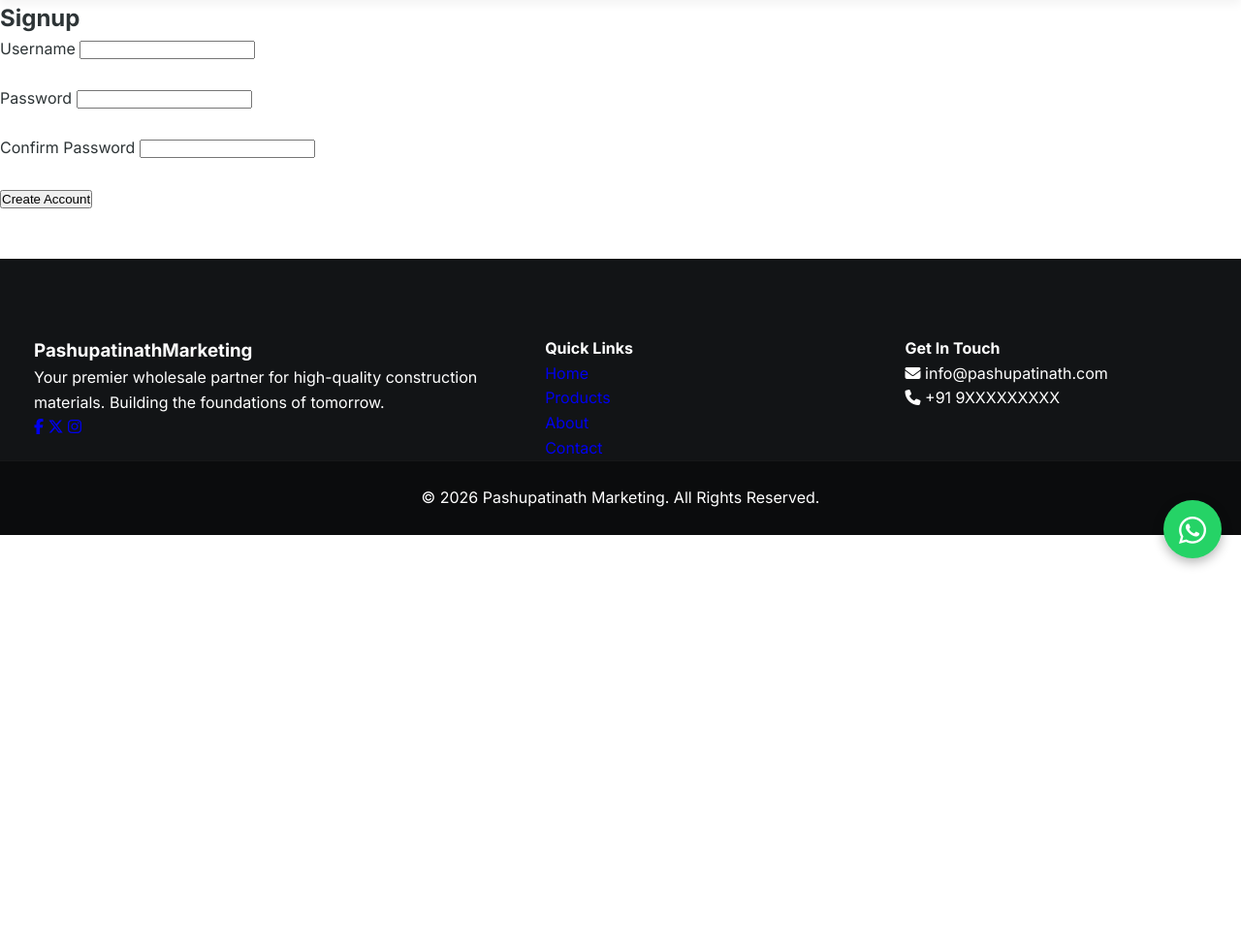
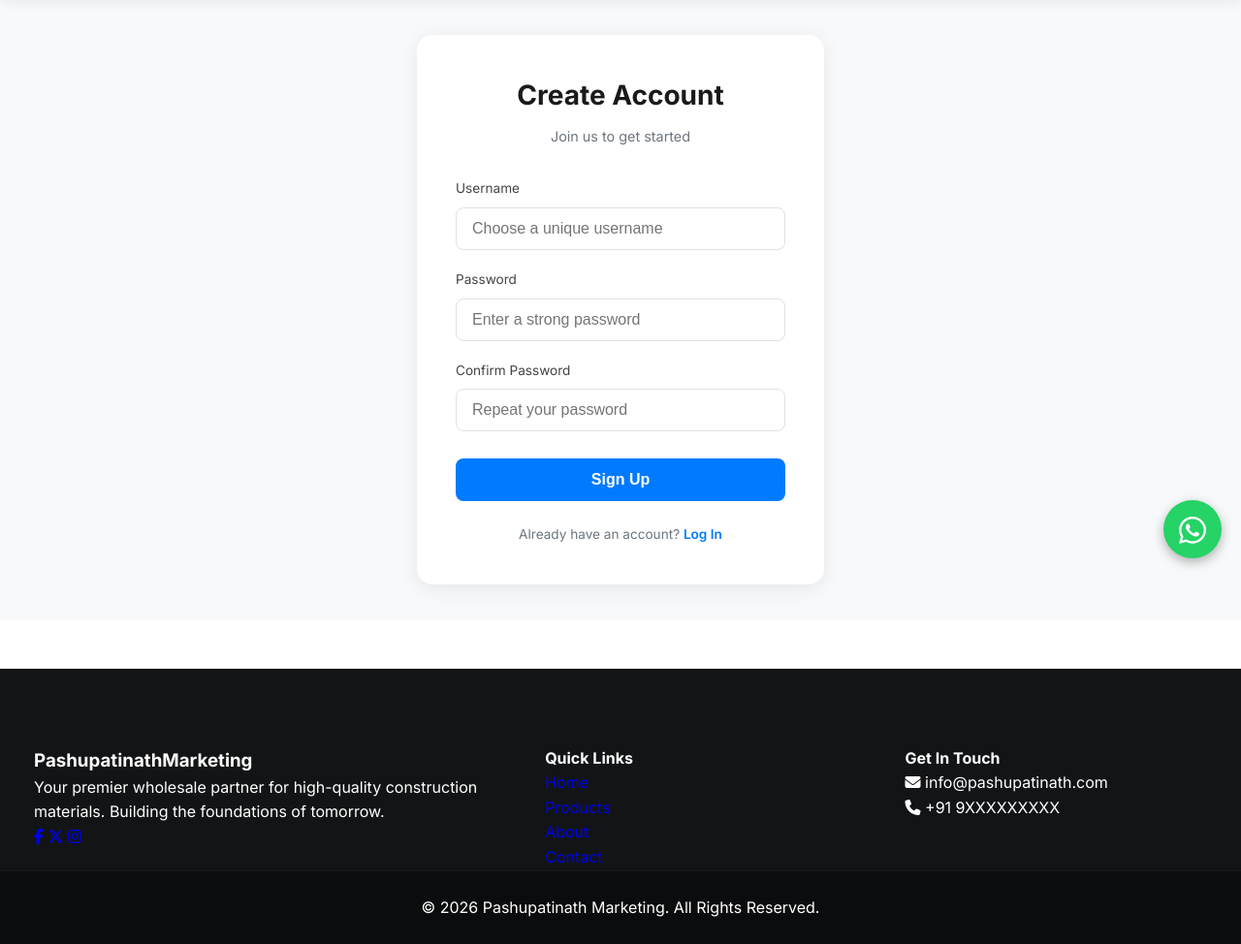
Before and after one commit to Omhursal45/hardware-shop-website, a Django app: template shop/templates/auth/signup.html in a window 1280 px wide. Shown: the part 204-1178 px from the top of the page at 97% size. Before the commit the page ends 789 px from the top, so only its background shows below. Run offline with Django 5.2, Linux system fonts and the light colour scheme; the template is opened without the code that fills it, so the values that code supplies are empty; some libraries are stand-ins or nearby versions.

Commit message:
Enhance signup template with modern UI styling

```diff
--- a/shop/templates/auth/signup.html
+++ b/shop/templates/auth/signup.html
@@ -1,29 +1,131 @@
 {% extends "base.html" %}
 
 {% block content %}
+<style>
+    .auth-container {
+        display: flex;
+        justify-content: center;
+        align-items: center;
+        min-height: 80vh;
+        font-family: 'Inter', -apple-system, BlinkMacSystemFont, "Segoe UI", Roboto, sans-serif;
+        background-color: #f8f9fa; /* Subtle background contrast */
+    }
 
-<h2>Signup</h2>
+    .auth-card {
+        background: #ffffff;
+        padding: 2.5rem;
+        border-radius: 16px;
+        box-shadow: 0 4px 20px rgba(0, 0, 0, 0.08);
+        width: 100%;
+        max-width: 420px;
+    }
 
-<form method="POST">
-    {% csrf_token %}
+    .auth-card h2 {
+        margin-bottom: 0.5rem;
+        color: #1a1a1a;
+        text-align: center;
+        font-size: 1.75rem;
+    }
 
-    <label>Username</label>
-    <input type="text" name="username" required>
+    .auth-subtitle {
+        text-align: center;
+        color: #6c757d;
+        font-size: 0.9rem;
+        margin-bottom: 2rem;
+    }
 
-    <br><br>
+    .form-group {
+        margin-bottom: 1.25rem;
+    }
 
-    <label>Password</label>
-    <input type="password" name="password1" required>
+    .form-group label {
+        display: block;
+        margin-bottom: 0.5rem;
+        font-weight: 500;
+        color: #444;
+        font-size: 0.85rem;
+    }
 
-    <br><br>
+    .form-group input {
+        width: 100%;
+        padding: 0.75rem 1rem;
+        border: 1px solid #dee2e6;
+        border-radius: 8px;
+        font-size: 1rem;
+        transition: all 0.2s ease-in-out;
+    }
 
-    <label>Confirm Password</label>
-    <input type="password" name="password2" required>
+    .form-group input:focus {
+        outline: none;
+        border-color: #007bff;
+        box-shadow: 0 0 0 3px rgba(0, 123, 255, 0.15);
+    }
 
-    <br><br>
+    .submit-btn {
+        width: 100%;
+        padding: 0.8rem;
+        background-color: #007bff;
+        color: white;
+        border: none;
+        border-radius: 8px;
+        font-size: 1rem;
+        font-weight: 600;
+        cursor: pointer;
+        transition: background 0.2s;
+        margin-top: 0.5rem;
+    }
 
-    <button type="submit">Create Account</button>
+    .submit-btn:hover {
+        background-color: #0056b3;
+    }
 
-</form>
+    .auth-footer {
+        margin-top: 1.5rem;
+        text-align: center;
+        font-size: 0.85rem;
+        color: #6c757d;
+    }
 
+    .auth-footer a {
+        color: #007bff;
+        text-decoration: none;
+        font-weight: 600;
+    }
+
+    .auth-footer a:hover {
+        text-decoration: underline;
+    }
+</style>
+
+<div class="auth-container">
+    <div class="auth-card">
+        <h2>Create Account</h2>
+        <p class="auth-subtitle">Join us to get started</p>
+
+        <form method="POST">
+            {% csrf_token %}
+
+            <div class="form-group">
+                <label for="username">Username</label>
+                <input type="text" id="username" name="username" placeholder="Choose a unique username" required>
+            </div>
+
+            <div class="form-group">
+                <label for="password1">Password</label>
+                <input type="password" id="password1" name="password1" placeholder="Enter a strong password" required>
+            </div>
+
+            <div class="form-group">
+                <label for="password2">Confirm Password</label>
+                <input type="password" id="password2" name="password2" placeholder="Repeat your password" required>
+            </div>
+
+            <button type="submit" class="submit-btn">Sign Up</button>
+        </form>
+
+        <div class="auth-footer">
+            Already have an account? <a href="{% url 'login' %}">Log In</a>
+        </div>
+    </div>
+</div>
 {% endblock %}
```
